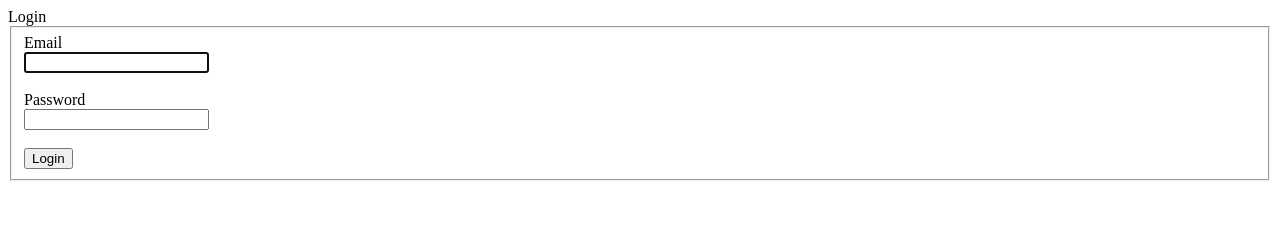
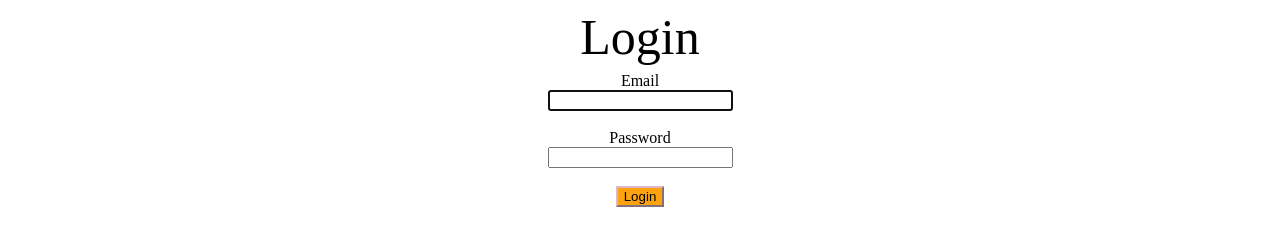
Before and after one commit to gSchool/responsive-login-page, a plain HTML site: page index.html in a window 1280 px wide. Drawn offline with nearby package versions, Linux system fonts and the light colour scheme.

Commit message:
Did CSS... still having trouble with some aligning

```diff
--- a/css/script.css
+++ b/css/script.css
@@ -0,0 +1,30 @@
+header {
+  font-size: 50px;
+  text-align: center;
+}
+
+fieldset {border: none;}
+
+
+.submit {
+color: #000;
+background: #ffa20f;
+border: 2px outset #d7b9c9
+}
+
+
+
+/*Small window*/
+@media (max-width:400px) {
+input {
+width: 100%;
+}
+
+}
+
+@media (min-width:401px) {
+  form {
+    text-align: center;
+  }
+  label {text-align: left;}
+}
--- a/index.html
+++ b/index.html
@@ -14,10 +14,10 @@
 
       <label for="password">Password</label><br>
       <input type="password" id="psw" name="psw" required><br><br>
-      <input type="submit" value="Login">
+      <input type="submit" class="submit" value="Login">
     </fieldset>
   </form>
-  <script src="//code.jquery.com/jquery-2.1.4.min.js"></script>
+  <script src="https://code.jquery.com/jquery-2.1.4.min.js"></script>
   <script type="text/javascript" src=js/main.js></script>
 </body>
 </html>
```
